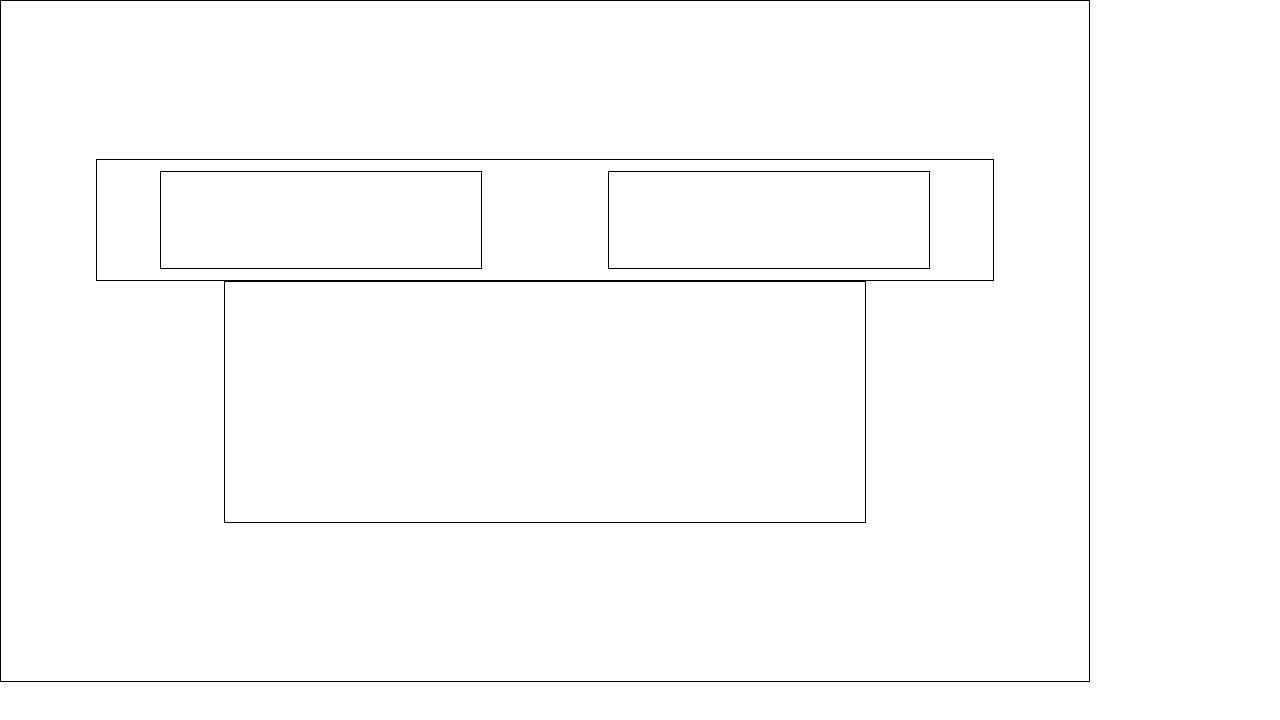
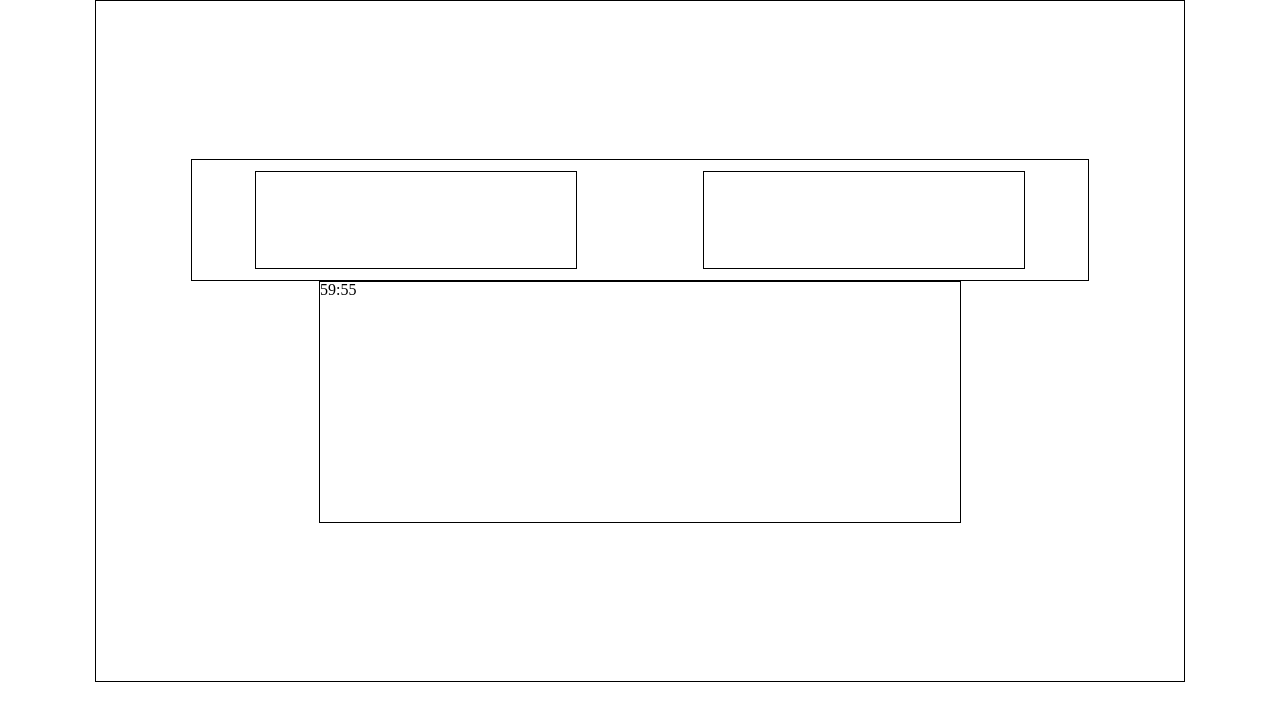
Before and after one commit to jeffersonteng/pomodoro, a website: page index.html in a window 1280 px wide. Drawn offline with nearby package versions, Linux system fonts and the light colour scheme; files that its build step writes are made by us from their sources.

Commit message:
Create timer that counts down from 60 minutes

```diff
--- a/index.html
+++ b/index.html
@@ -19,5 +19,8 @@
         </div>
     </div>
 
+    <script src="https://ajax.googleapis.com/ajax/libs/jquery/1.12.0/jquery.min.js"></script>
+    <script src="js/timer.js"></script>
+
 </body>
 </html>
--- /dev/null
+++ b/js/timer.js
@@ -0,0 +1,25 @@
+/**
+ * Created by jteng on 2/17/16.
+ */
+function startTimer(minutes) {
+    var currentTimeInSeconds = 60 * minutes;
+    $(".timer").text(getTime(currentTimeInSeconds--));
+
+    setInterval(function() {
+        var time = getTime(currentTimeInSeconds--);
+        $(".timer").text(time);
+    }, 1000);
+}
+
+function getTime(seconds) {
+    var minutes = Math.floor(seconds / 60);
+
+    var seconds = seconds % 60;
+
+    if (seconds === 0) {
+        seconds = '00';
+    }
+
+    return minutes + ":" + seconds;
+}
+startTimer(60);
--- a/scss/pomodoro.scss
+++ b/scss/pomodoro.scss
@@ -15,6 +15,8 @@ $session-height: 12vh;
 
 .container {
   border: 1px solid black;
+  margin-left: auto;
+  margin-right: auto;
   display: flex;
   justify-content: center;
   flex-direction: column;
```
